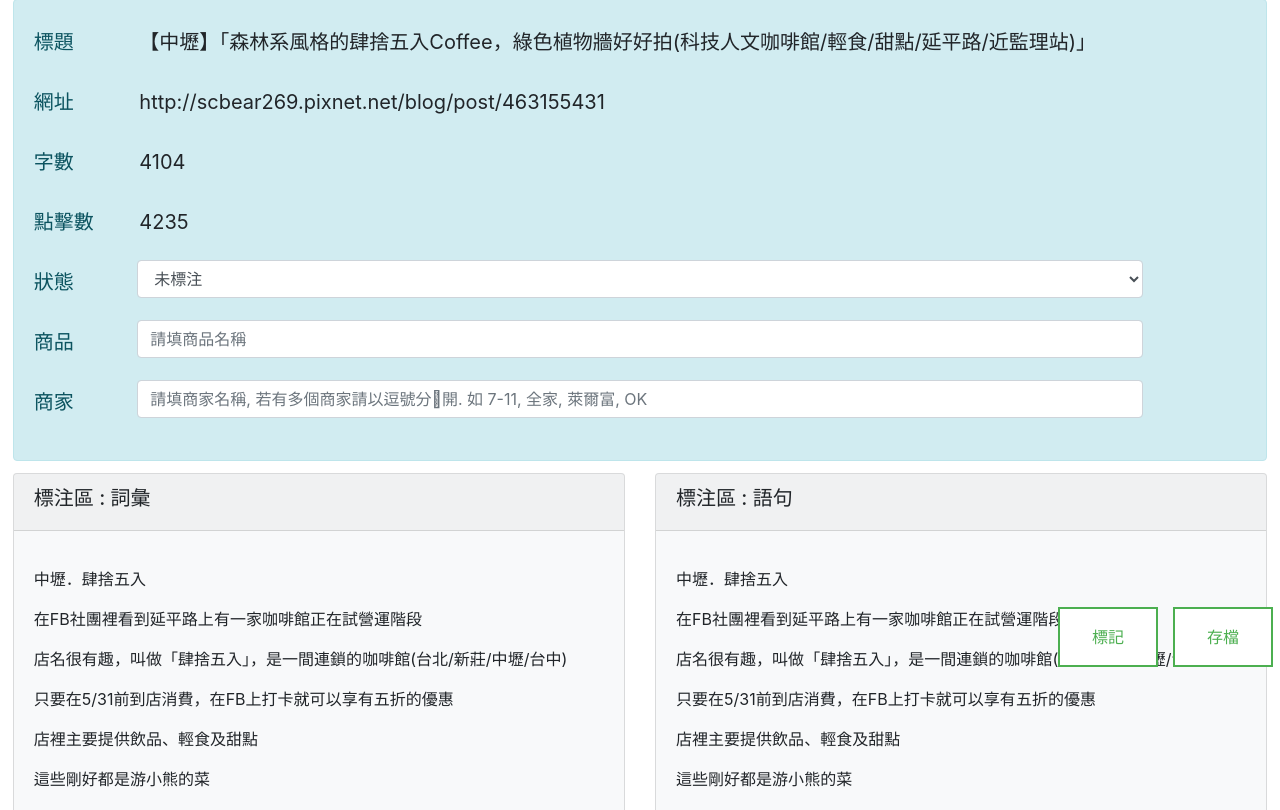
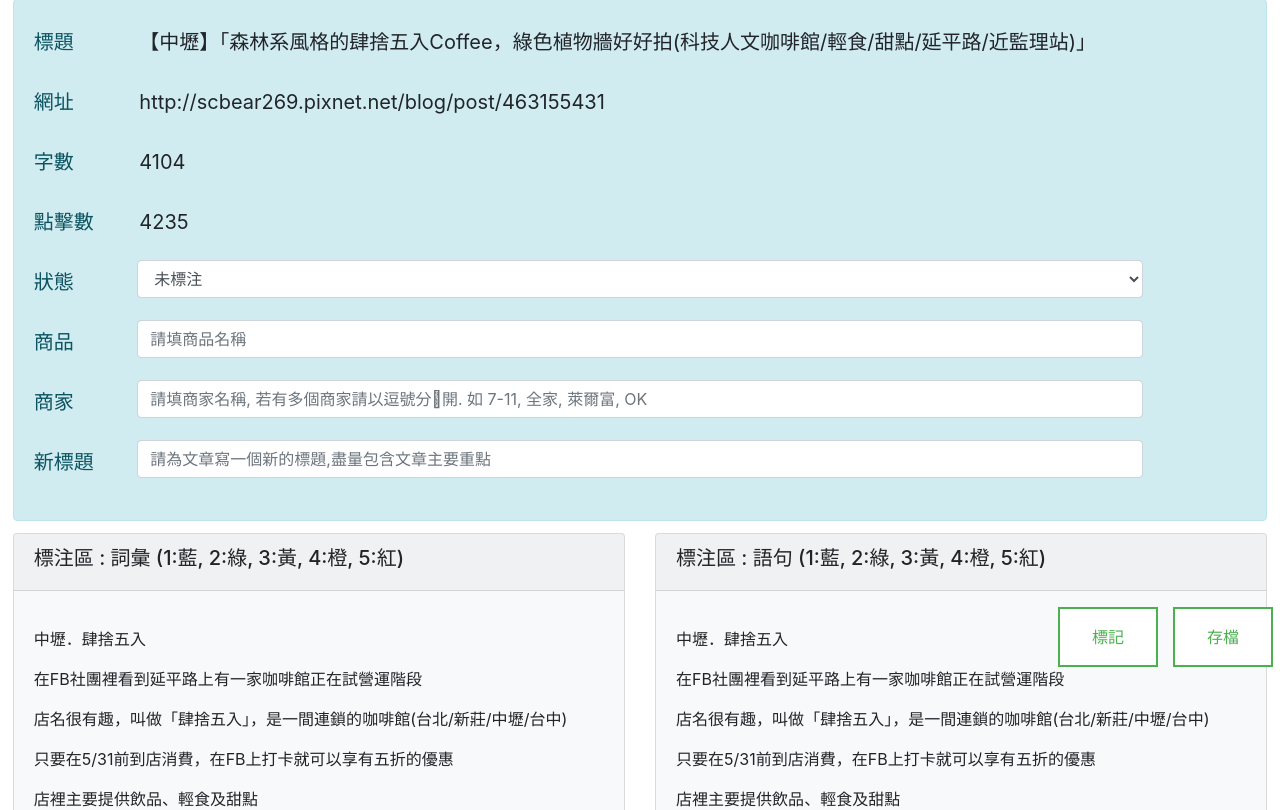
Before and after one commit to bellineq/blogtagging, a Flask app: page /category/food in a window 1280 px wide. Shown: the part 129-939 px from the top of the page. Run offline with Flask 2, Linux system fonts and the light colour scheme; a user stored in the database is signed in; data comes from the database, SQL or seed files in the repository; some libraries are stand-ins or nearby versions.

Commit message:
try newtitle

```diff
--- a/main.py
+++ b/main.py
@@ -47,6 +47,9 @@ def category(category):
             if 'status' not in a:
                 a['status'] = 'untagged'
             status = a['status']
+            if 'new_title' not in a:
+                a['new_title'] = 'none'
+            new_title = a['new_title']
             break
 
     ##  specify allowed article status
@@ -55,7 +58,8 @@ def category(category):
     return render_template('index.html', article_s=content_s, article_w=content_w,
     articleIndex=index, articleName=articleName, articleLink=articleLink,
     articleList=articleList, articleType=articleType, view_count=view_count, word_count = word_count,
-    item_name = item_name, item_store = item_store, articleStatus = status, statusList=statusList)
+    item_name=item_name, item_store=item_store, articleStatus=status, statusList=statusList,
+    new_title=new_title)
 
 
 @app.route('/articlelist/<category>', methods=['GET', 'POST'])
@@ -94,6 +98,7 @@ def save():
                 d['item_name'] = content['item_name']
                 d['item_store'] = content['item_store']
                 d['status'] = content['status']
+                d['new_title'] = content['new_title']
         with open(json_file, 'w') as f: json.dump(data, f)
         f.close()
         return jsonify(message='')
@@ -169,5 +174,5 @@ def getJsonLoc(category):
 
 
 if __name__ == '__main__':
-    app.run(debug=True, host='140.112.90.203', port=5789)
-    # app.run(debug=True)
+    # app.run(debug=True, host='140.112.90.203', port=5789)
+    app.run(debug=True)
--- a/templates/index.html
+++ b/templates/index.html
@@ -173,6 +173,18 @@
 									{% endif %}
 								</div>
 							</div>
+							<div class="form-group row" >
+								<label for='newTitle'  class="col-sm-1 col-form-label">
+									新標題
+								</label>
+								<div class="col-md-10">
+									{% if not new_title or new_title == 'none'%}
+										<input type="text" id='newTitle' class="form-control" placeholder="請為文章寫一個新的標題,盡量包含文章主要重點">
+									{% else %}
+										<input type="text" id='newTitle' class="form-control" value ="{{new_title}}">
+									{% endif %}
+								</div>
+							</div>
 						</h5>
 					</form>
 				</div>
@@ -184,7 +196,7 @@
 			  <div class="card bg-light">
 				<div class="card-header">
 					<h5>
-						標注區 : 詞彙
+						標注區 : 詞彙 (1:藍, 2:綠, 3:黃, 4:橙, 5:紅)
 					</h5>
 				</div>
 				<div class="card-body">
@@ -196,7 +208,7 @@
 			  <div class="card bg-light">
 				<div class="card-header">
 						<h5>
-							標注區 : 語句
+							標注區 : 語句 (1:藍, 2:綠, 3:黃, 4:橙, 5:紅)
 						</h5>
 				</div>
 				<div class="card-body">
@@ -227,9 +239,10 @@
 					var item_name = document.getElementById("itemName").value;
 					var item_store = document.getElementById("itemStore").value;
 					var status = document.getElementById("selectArticleStatus").value;
+					var new_title = document.getElementById("newTitle").value;
                     result = {index: "{{articleIndex}}", articleType: "{{articleType}}",
 					data_s: data_s, data_w: data_w, item_name: item_name, item_store: item_store,
-					status: status};
+					status: status, new_title: new_title};
 					$.ajax({
 					    type: 'POST',
 					    contentType: 'application/json',
```
